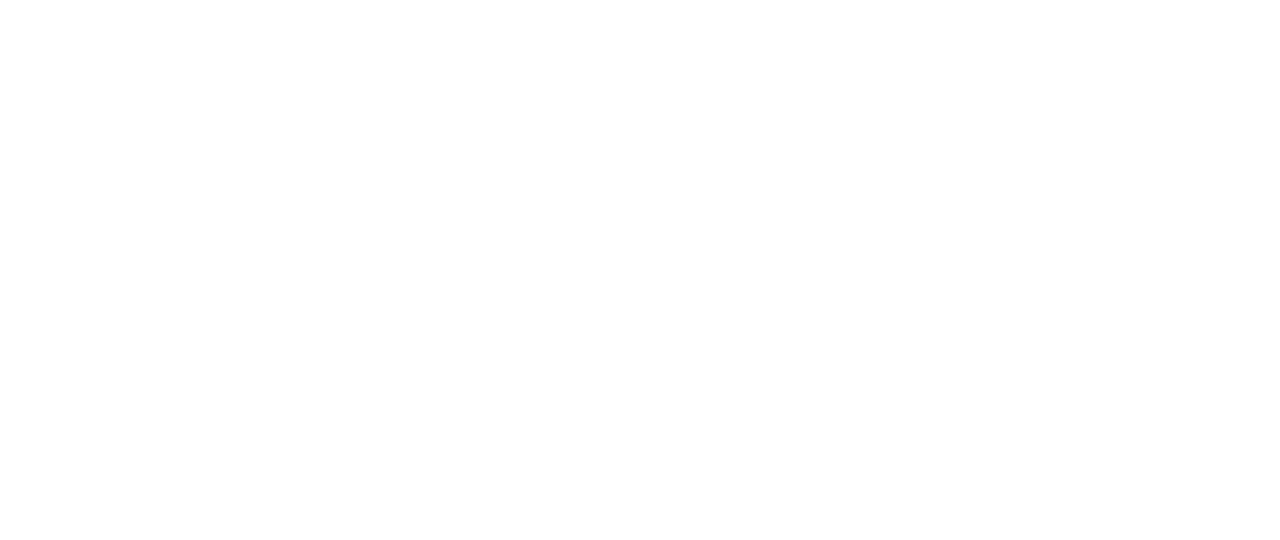
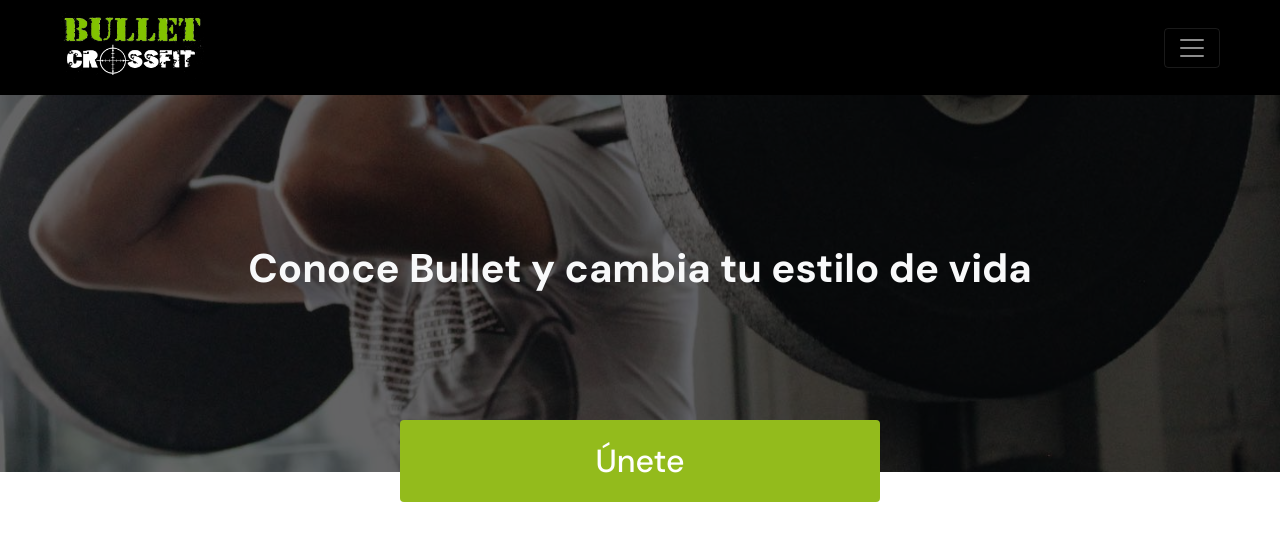
Before and after one commit to sgarnica1/bullet-landing, a plain HTML site: page index.html in a window 1280 px wide. Drawn offline with nearby package versions, Linux system fonts and the light colour scheme.

Commit message:
Banner finished

```diff
--- a/assets/css/style.css
+++ b/assets/css/style.css
@@ -0,0 +1,59 @@
+/* VARIABLES */
+:root {
+  --primary-color: #93BB1C;
+  --main-font: 'DM Sans', sans-serif;
+}
+
+/* CONFIG */
+body {
+  font-family: var(--main-font);
+}
+a.btn {
+  transition: ease 0.5s;
+}
+a.btn:hover {
+  transform: scale(1.05);
+  transition: ease 0.5s;
+}
+
+/* NAVIGATION */
+nav, .offcanvas {
+  background-color: black;
+}
+.navbar-brand picture img, .offcanvas-title picture img {
+  width: 100%;
+  max-width: 9rem;
+}
+.btn-main {
+  background-color: var(--primary-color);
+  color: white;
+  font-weight: 500;
+}
+
+/* MAIN */
+
+/* MAIN BANNER */
+.banner {
+  width: 100%;
+  height: 400px;
+  position: relative;
+  background: url('../img/athlete.jpg');
+  background-position: center;
+  background-repeat: no-repeat;
+  background-size: cover;
+  z-index: 1;
+}
+.banner::after {
+  content:"";
+  position:absolute;
+  top:0;
+  left:0;
+  width:100%;
+  height:100%;
+  background:rgba(0,0,0,0.6);
+  z-index:-1;
+}
+.banner .btn {
+  bottom: -30px;
+  max-width: 30rem;
+}
--- a/index.html
+++ b/index.html
@@ -20,9 +20,73 @@
 
   <!-- FAVICON -->
   <link rel="shortcut icon" href="./assets/icon/favicon.png" type="image/x-icon">
+
+  <!-- GOOGLE FONTS -->
+  <link rel="preconnect" href="https://fonts.googleapis.com">
+  <link rel="preconnect" href="https://fonts.gstatic.com" crossorigin>
+  <link href="https://fonts.googleapis.com/css2?family=DM+Sans:wght@400;500;700&display=swap" rel="stylesheet">
 </head>
 
 <body>
+  <!-- HEADER -->
+
+  <head>
+    <!-- NAVIGATION -->
+    <nav class="navbar navbar-dark fixed-top px-md-5">
+      <div class="container-fluid">
+        <a class="navbar-brand" href="/">
+          <picture>
+            <img src="./assets/img/logo.png" alt="Logo Bullet CrossFit">
+          </picture>
+        </a>
+        <button class="navbar-toggler" type="button" data-bs-toggle="offcanvas" data-bs-target="#offcanvasNavbar"
+          aria-controls="offcanvasNavbar">
+          <span class="navbar-toggler-icon"></span>
+        </button>
+        <div class="offcanvas offcanvas-end" tabindex="-1" id="offcanvasNavbar" aria-labelledby="offcanvasNavbarLabel">
+          <div class="offcanvas-header">
+            <div class="offcanvas-title" id="offcanvasNavbarLabel">
+              <picture>
+                <img src="./assets/img/logo.png" alt="Logo Bullet CrossFit">
+              </picture>
+            </div>
+            <button type="button" class="btn-close btn-close-white text-reset" data-bs-dismiss="offcanvas"
+              aria-label="Close"></button>
+          </div>
+          <div class="offcanvas-body">
+            <ul class="navbar-nav justify-content-end flex-grow-1 pe-3">
+              <li class="nav-item mb-2">
+                <a class="nav-link active" aria-current="page" href="#">Sucursales</a>
+              </li>
+              <li class="nav-item mb-2">
+                <a class="nav-link" href="#">¿Qué es CrossFit?</a>
+              </li>
+              <li class="nav-item mb-2">
+                <a href="#" class="nav-link">Planes</a>
+              </li>
+              <li class="nav-item mb-2">
+                <a href="#" class="nav-link">Comunidad</a>
+              </li>
+              <li class="nav-item mb-2">
+                <a href="#" class="nav-link btn btn-main">Agenda tu clase muestra</a>
+              </li>
+            </ul>
+          </div>
+        </div>
+      </div>
+    </nav>
+
+    <!-- MAIN -->
+    <main class="mt-5 pt-4">
+      <!-- MAIN BANER -->
+      <section class="banner d-flex justify-content-center align-items-center flex-column position-relative px-4">
+        <h1 class="text-center text-light fw-bold">Conoce Bullet y cambia tu estilo de vida</h1>
+        <a href="#" class="btn btn-main position-absolute w-75 px-5 py-3 fs-2">Únete</a>
+      </section>
+    </main>
+    <div style="height: 500px;"></div>
+
+  </head>
 
 </body>
 
```
Also changed, not shown: assets/img/athlete.jpg (added), assets/img/logo.png (added).
